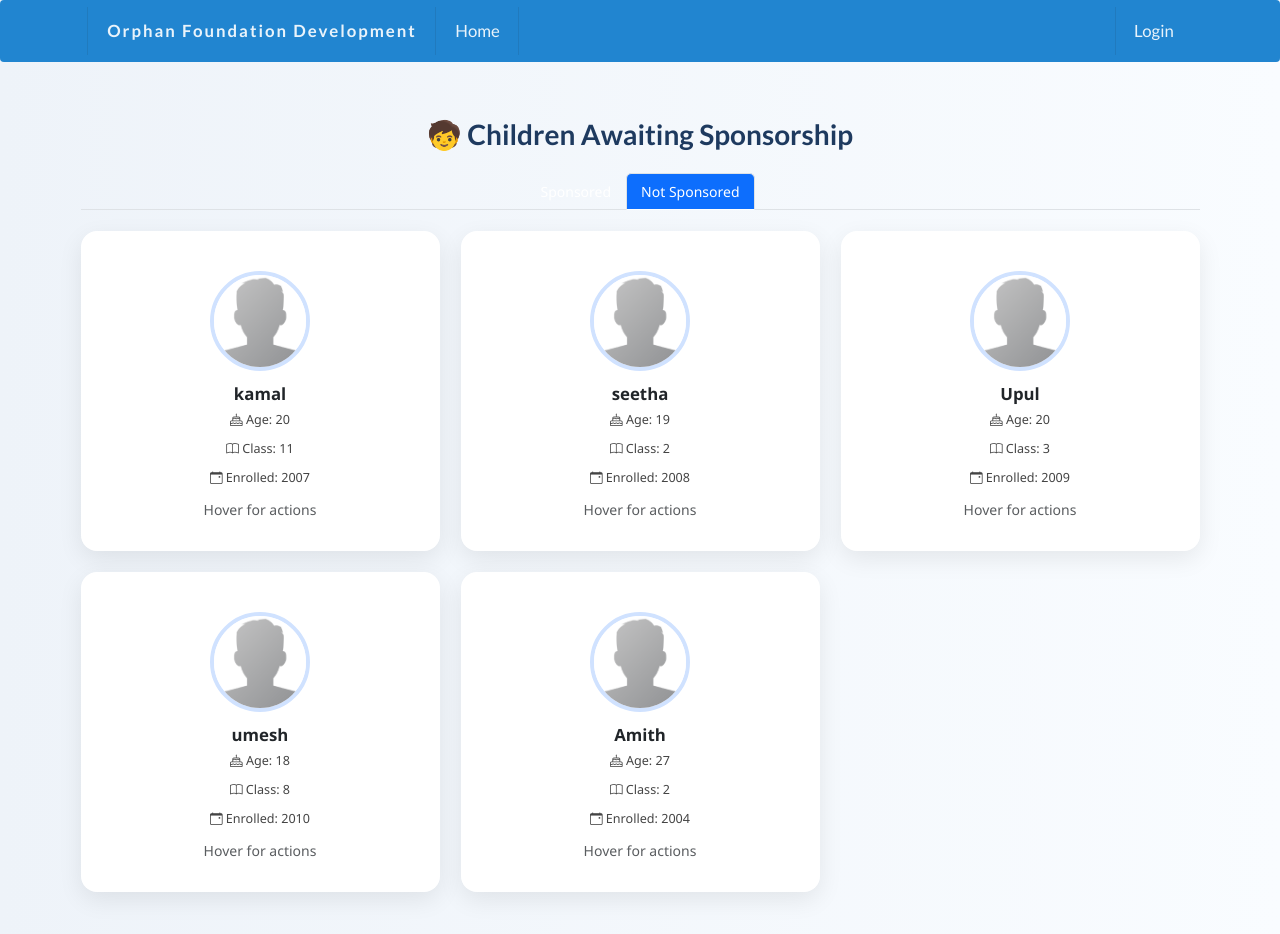
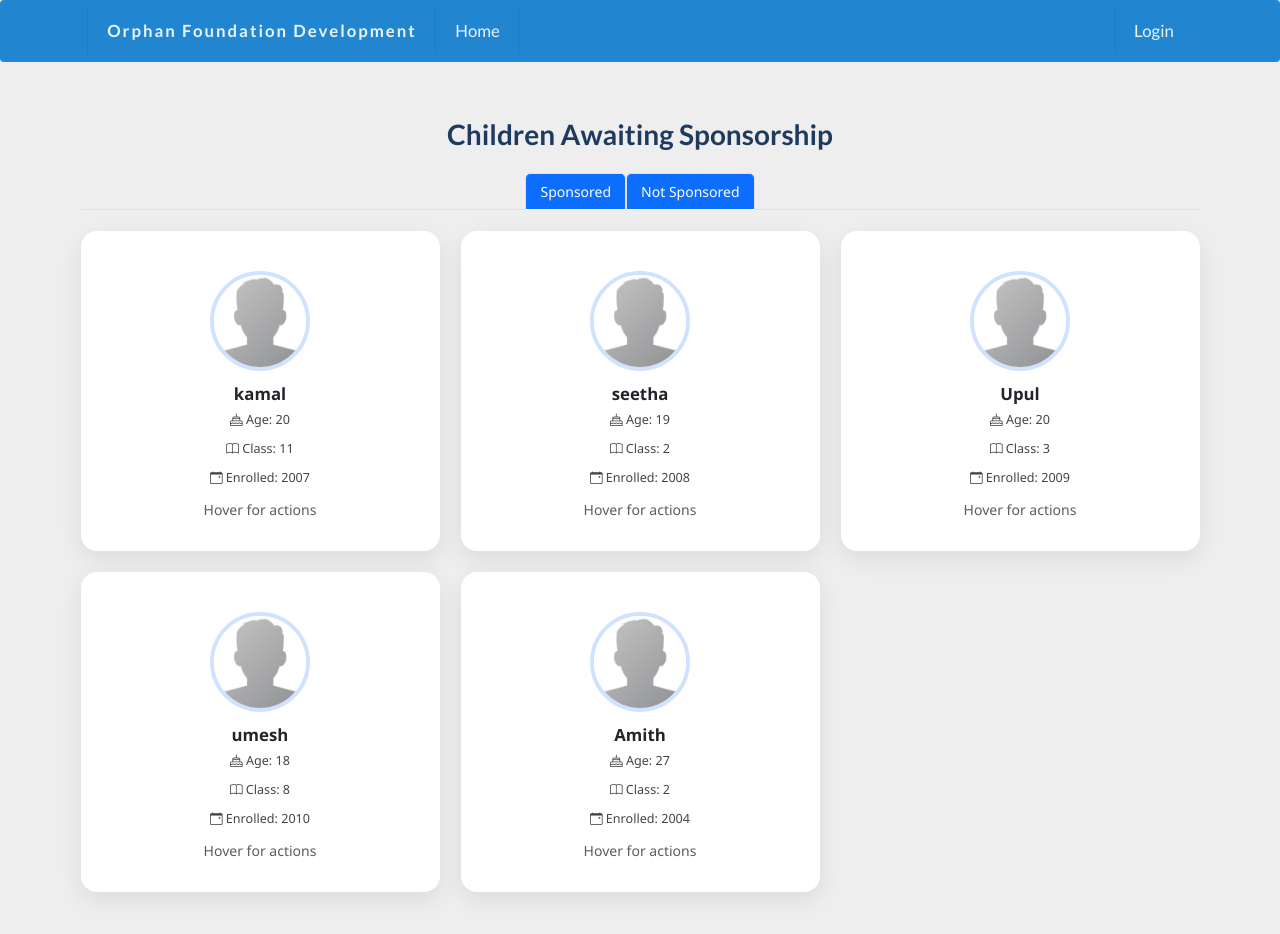
Before and after one commit to lakmini77/SEP.4, a PHP site: page /child-gallery-unsponsored.php in a window 1280 px wide. Run offline with PHP 8.4, Linux system fonts and the light colour scheme; data comes from the database, SQL or seed files in the repository.

Commit message:
Update child-gallery-unsponsored.php
v7

```diff
--- a/child-gallery-unsponsored.php
+++ b/child-gallery-unsponsored.php
@@ -14,7 +14,7 @@
 
  <style>
   body {
-      background: linear-gradient(to right, #eef3f9, #f9fcff);
+    background-color: #ffffff; /* White background */
     font-family: 'Segoe UI', sans-serif;
   }
 
@@ -101,17 +101,18 @@
     color: #0d6efd;
   }
 </style>
+
 </head>
 <body>
 
 
 
 <div class="container py-5">
-  <h2 class="text-center gallery-title mb-4">🧒 Children Awaiting Sponsorship</h2>
+  <h2 class="text-center gallery-title mb-4">Children Awaiting Sponsorship</h2>
 
   <ul class="nav nav-tabs justify-content-center mb-4 tab-custom">
     <li class="nav-item">
-      <a class="nav-link" href="child-gallery-sponsored.php">Sponsored</a>
+      <a class="nav-link active" href="child-gallery-sponsored.php">Sponsored</a>
     </li>
     <li class="nav-item">
       <a class="nav-link active" href="child-gallery-unsponsored.php">Not Sponsored</a>
```
Lines whose indentation alone changed are shown as unchanged.
